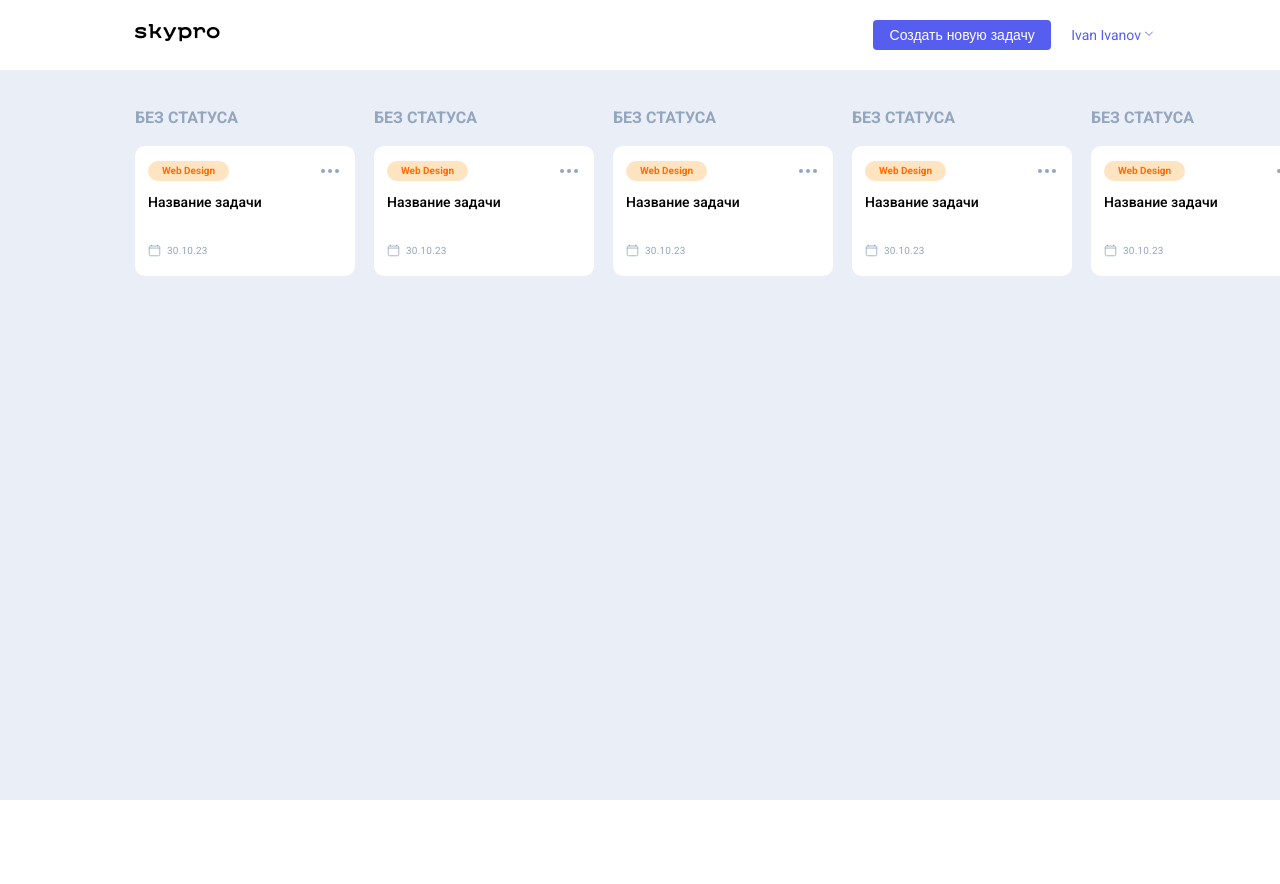
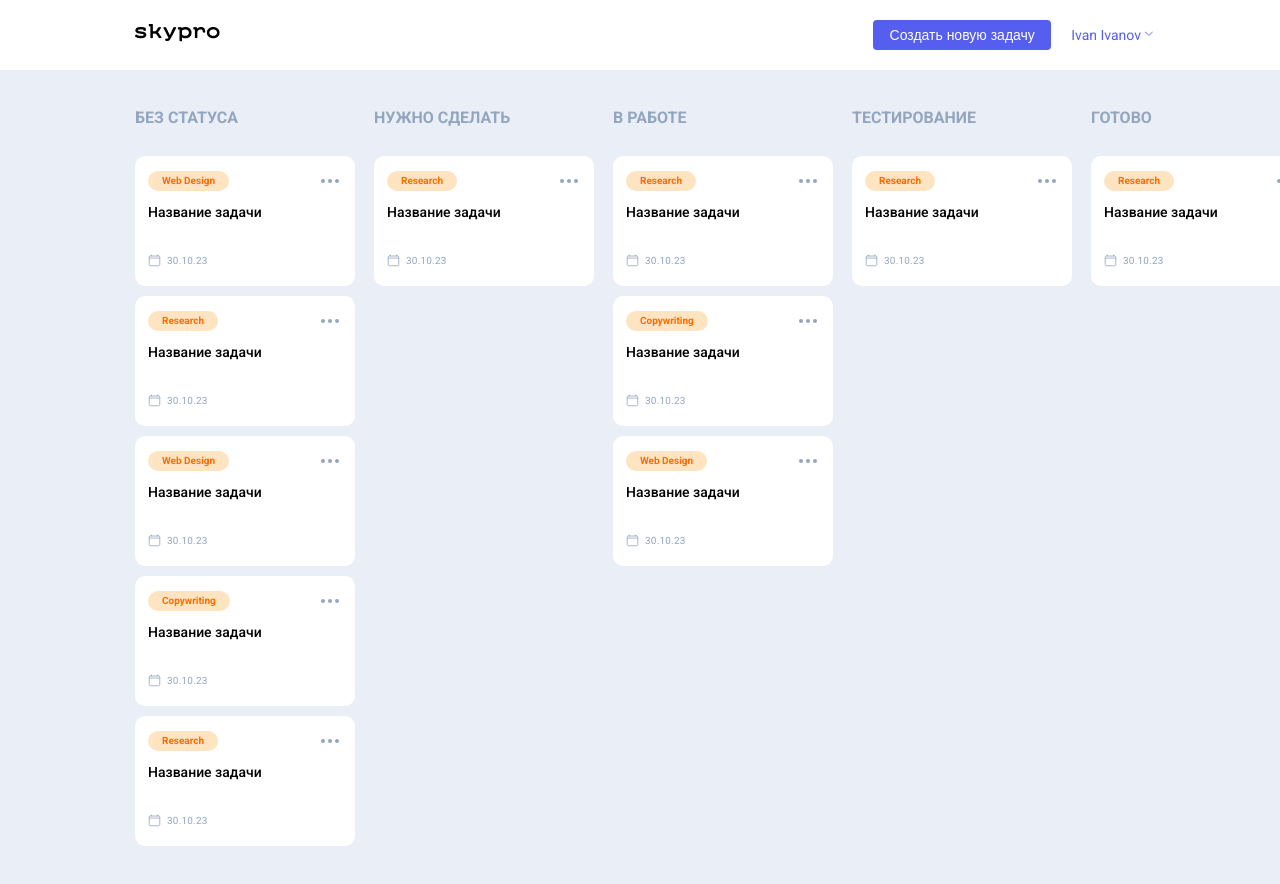
Before and after one commit to SergeyZah/skypro-kanban, a React (Vite) app: page / in a window 1280 px wide. Shown: the top 884 px of the page. Before the commit the page ends 800 px from the top, so only its background shows below. Built offline with nearby package versions, Linux system fonts and the light colour scheme.

Commit message:
Redesigned the Display of the UserPop

```diff
--- a/src/App.css
+++ b/src/App.css
@@ -824,7 +824,23 @@ body {
   padding: 0;
 }
 .header__pop-user-set {
-  /* display: none; */
+  display: none;
+  position: absolute;
+  top: 61px;
+  right: 0;
+  width: 213px;
+  height: 205px;
+  border-radius: 10px;
+  border: 0.7px solid rgba(148, 166, 190, 0.4);
+  background: #fff;
+  box-shadow: 0px 10px 39px 0px rgba(26, 56, 101, 0.21);
+  padding: 34px;
+  text-align: center;
+  z-index: 2;
+}
+
+.header__pop-user-set-block {
+  display: block;
   position: absolute;
   top: 61px;
   right: 0;
@@ -855,7 +871,9 @@ body {
 }
 .main__column {
   width: 220px;
-  display: block;
+  display: flex;
+  flex-direction: column;
+  gap: 10px;
 }
 
 .column__title {
--- a/src/components/Card/Card.jsx
+++ b/src/components/Card/Card.jsx
@@ -1,12 +1,12 @@
-export function Card () {
+export function Card ({id, theme, title, date}) {
 
     return (
         <>
-            <div className="cards__item">
+            <div className="cards__item" key={id}>
                       <div className="cards__card card">
                         <div className="card__group">
                         <div className="card__theme _orange">
-                            <p className="_orange">Web Design</p>
+                            <p className="_orange">{theme}</p>
                         </div>
                         <a href="#popBrowse" target="_self">
                             <div className="card__btn">
@@ -18,7 +18,7 @@ export function Card () {
                         </div>
                         <div className="card__content">
                           <a href="" target="_blank">
-                            <h3 className="card__title">Название задачи</h3>
+                            <h3 className="card__title">{title}</h3>
                           </a>
                           <div className="card__date">
                             <svg
@@ -49,7 +49,7 @@ export function Card () {
                                 </clipPath>
                               </defs>
                             </svg>
-                            <p>30.10.23</p>
+                            <p>{date}</p>
                           </div>
                         </div>
                       </div>
--- a/src/components/Column/Column.jsx
+++ b/src/components/Column/Column.jsx
@@ -1,15 +1,24 @@
 import { Card } from "../Card/Card";
 
-export function Column() {
+export function Column({ cards, status }) {
   return (
     <>
       <div className="main__column column">
         <div className="column__title">
-          <p>Без статуса</p>
+          <p>{status}</p>
         </div>
-        <div className="cards">
-          <Card></Card>
-        </div>
+        {cards.map((card) => {
+          return (
+              <div key={card.id} className="cards">
+                <Card
+                  id={card.id}
+                  theme={card.theme}
+                  title={card.title}
+                  date={card.date}
+                />
+              </div>
+          );
+        })}
       </div>
     </>
   );
--- a/src/components/Header/header.jsx
+++ b/src/components/Header/header.jsx
@@ -2,8 +2,11 @@ import { useState } from "react";
 import { PopUser } from "../PopUser/PopUser";
 
 export function Header() {
-  const [disp, setDisp] = useState(false);
-  const onClick = () => setDisp(true);
+  const [style, setStyle] = useState("header__pop-user-set pop-user-set");
+  const onClick = () => {
+    if (style === "header__pop-user-set pop-user-set") setStyle("header__pop-user-set-block pop-user-set");
+    else setStyle("header__pop-user-set pop-user-set")
+  }
   return (
     <>
       <header className="header">
@@ -30,7 +33,7 @@ export function Header() {
               >
                 Ivan Ivanov
               </a>
-              {disp ? <PopUser /> : null}
+              <PopUser style={style}/>
             </nav>
           </div>
         </div>
--- a/src/components/Main/Main.jsx
+++ b/src/components/Main/Main.jsx
@@ -1,4 +1,5 @@
 import { Column } from "../Column/Column";
+import { CardList1, CardList2, CardList3, CardList4, CardList5 } from "../data";
 
 export function Main() {
   return (
@@ -7,11 +8,11 @@ export function Main() {
         <div className="container">
           <div className="main__block">
             <div className="main__content">
-              <Column></Column>
-              <Column></Column>
-              <Column></Column>
-              <Column></Column>
-              <Column></Column>
+              <Column cards={CardList1} status={"Без статуса"}/>
+              <Column cards={CardList2} status={"Нужно сделать"}/>
+              <Column cards={CardList3} status={"В работе"}/>
+              <Column cards={CardList4} status={"Тестирование"}/>
+              <Column cards={CardList5} status={"Готово"}/>
             </div>
           </div>
         </div>
--- a/src/components/PopUser/PopUser.jsx
+++ b/src/components/PopUser/PopUser.jsx
@@ -1,7 +1,7 @@
-export function PopUser() {
+export function PopUser(style) {
   return (
     <>
-      <div className="header__pop-user-set pop-user-set" id="user-set-target">
+      <div className={style.style} id="user-set-target">
         <p className="pop-user-set__name">Ivan Ivanov</p>
         <p className="pop-user-set__mail">ivan.ivanov@gmail.com</p>
         <div className="pop-user-set__theme">
--- a/src/components/data.js
+++ b/src/components/data.js
@@ -1,4 +1,4 @@
-export const CardList = [
+export const CardList1 = [
   {
     id: 1,
     theme: "Web Design",
@@ -35,3 +35,57 @@ export const CardList = [
     status: "Без статуса",
   },
 ];
+
+export const CardList2 = [
+  {
+    id: 1,
+    theme: "Research",
+    title: "Название задачи",
+    date: "30.10.23",
+    status: "Без статуса",
+  },
+]
+
+export const CardList3 = [
+  {
+    id: 1,
+    theme: "Research",
+    title: "Название задачи",
+    date: "30.10.23",
+    status: "Без статуса",
+  },
+  {
+    id: 2,
+    theme: "Copywriting",
+    title: "Название задачи",
+    date: "30.10.23",
+    status: "Без статуса",
+  },
+  {
+    id: 3,
+    theme: "Web Design",
+    title: "Название задачи",
+    date: "30.10.23",
+    status: "Без статуса",
+  },
+]
+
+export const CardList4 = [
+  {
+    id: 1,
+    theme: "Research",
+    title: "Название задачи",
+    date: "30.10.23",
+    status: "Без статуса",
+  },
+]
+
+export const CardList5 = [
+  {
+    id: 1,
+    theme: "Research",
+    title: "Название задачи",
+    date: "30.10.23",
+    status: "Без статуса",
+  },
+]
```
